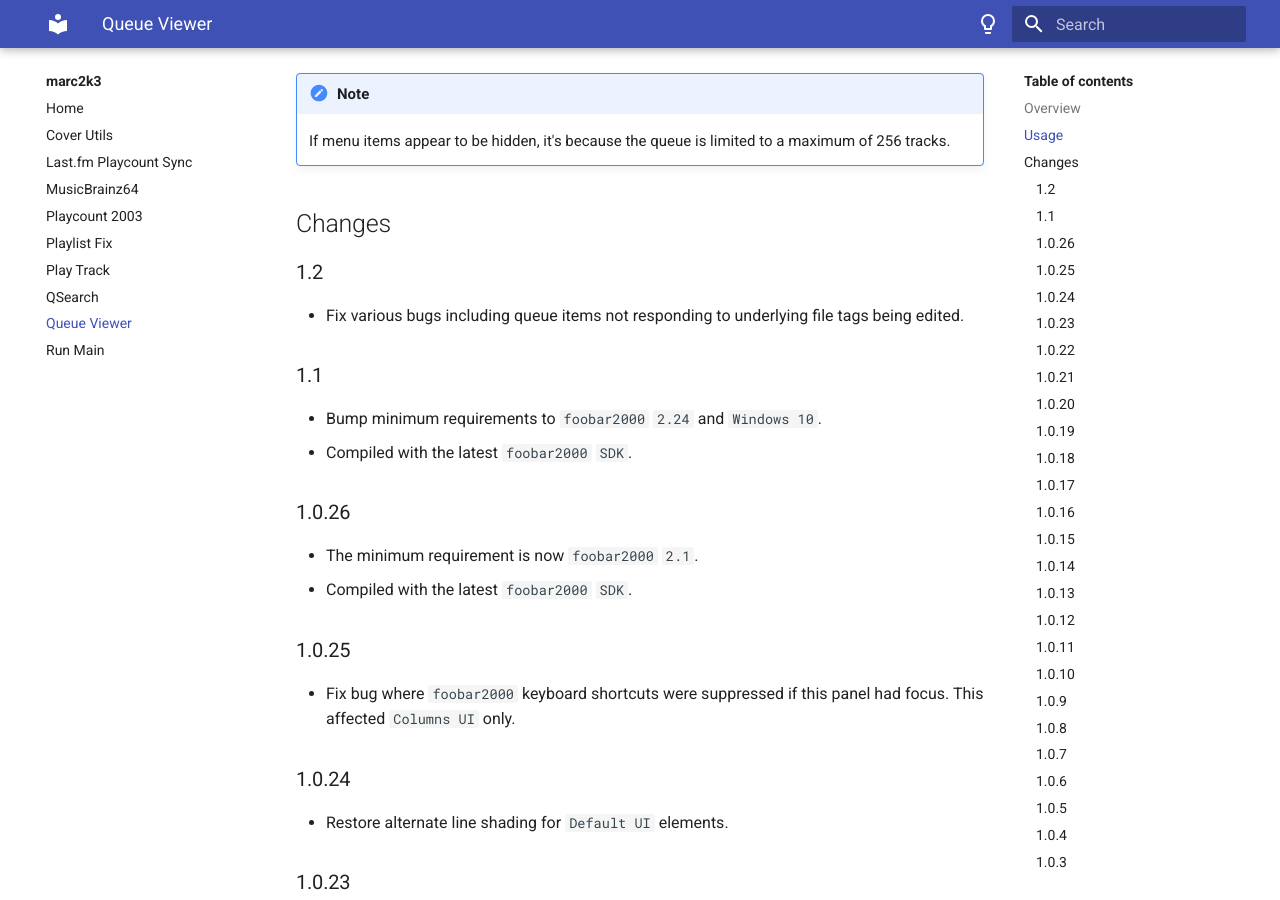
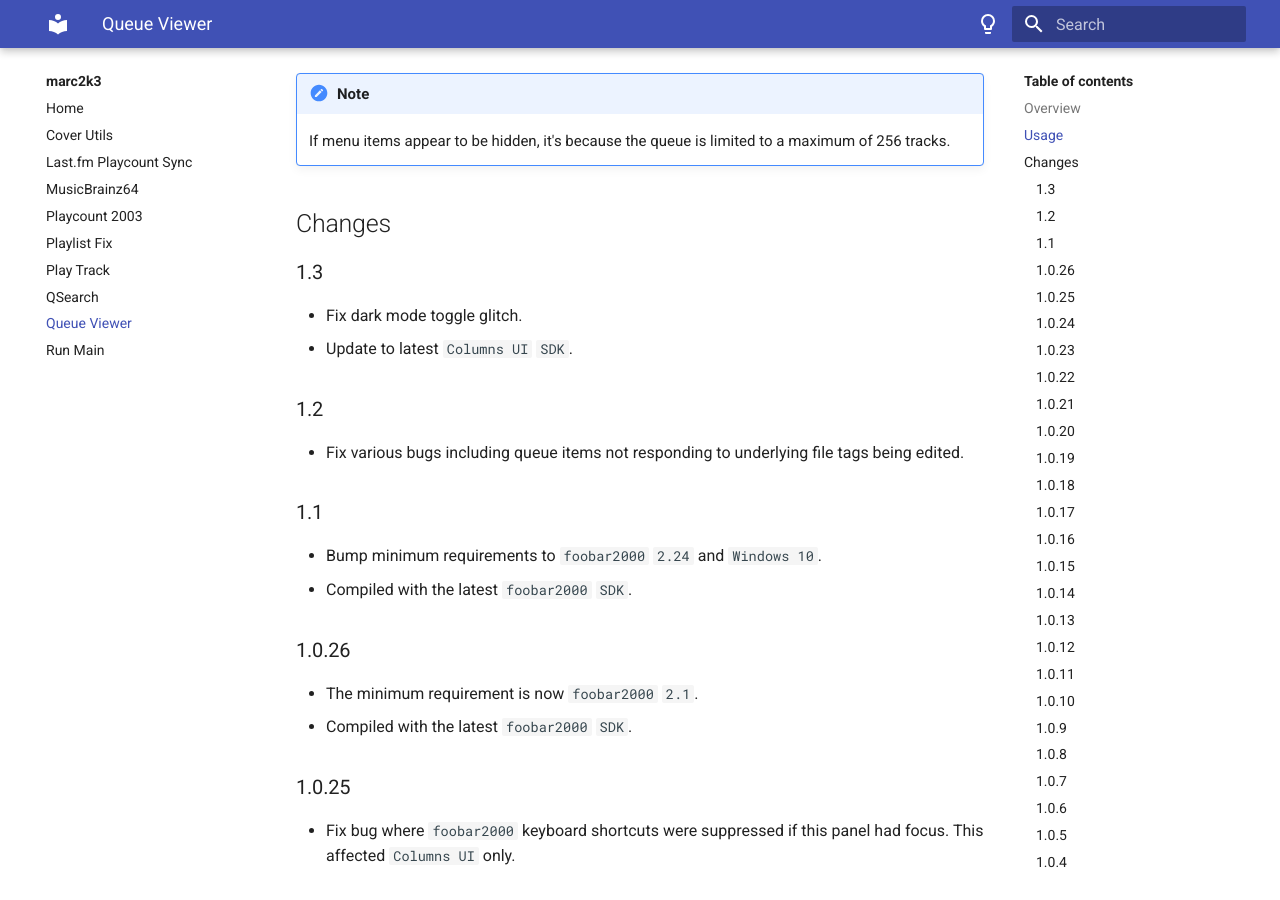
Before and after one commit to marc2k3/marc2k3.github.io, an MkDocs documentation site: the page built from docs/component/queue-viewer.md, in a window 1280 px wide and 900 px high, scrolled down 1274 px. Built offline with MkDocs 1.6.1 and Material for MkDocs 9.7.7, drawn with Linux system fonts in a browser that asks for light colours.

Commit message:
Queue Viewer 1.3

```diff
--- a/docs/component/queue-viewer.md
+++ b/docs/component/queue-viewer.md
@@ -42,6 +42,10 @@
 	tracks.
 
 ## Changes
+
+### 1.3
+- Fix dark mode toggle glitch.
+- Update to latest `Columns UI` `SDK`.
 
 ### 1.2
 - Fix various bugs including queue items not responding to underlying file tags being edited.
```
Also changed, not shown: docs/index.md (+1 -1 lines).
